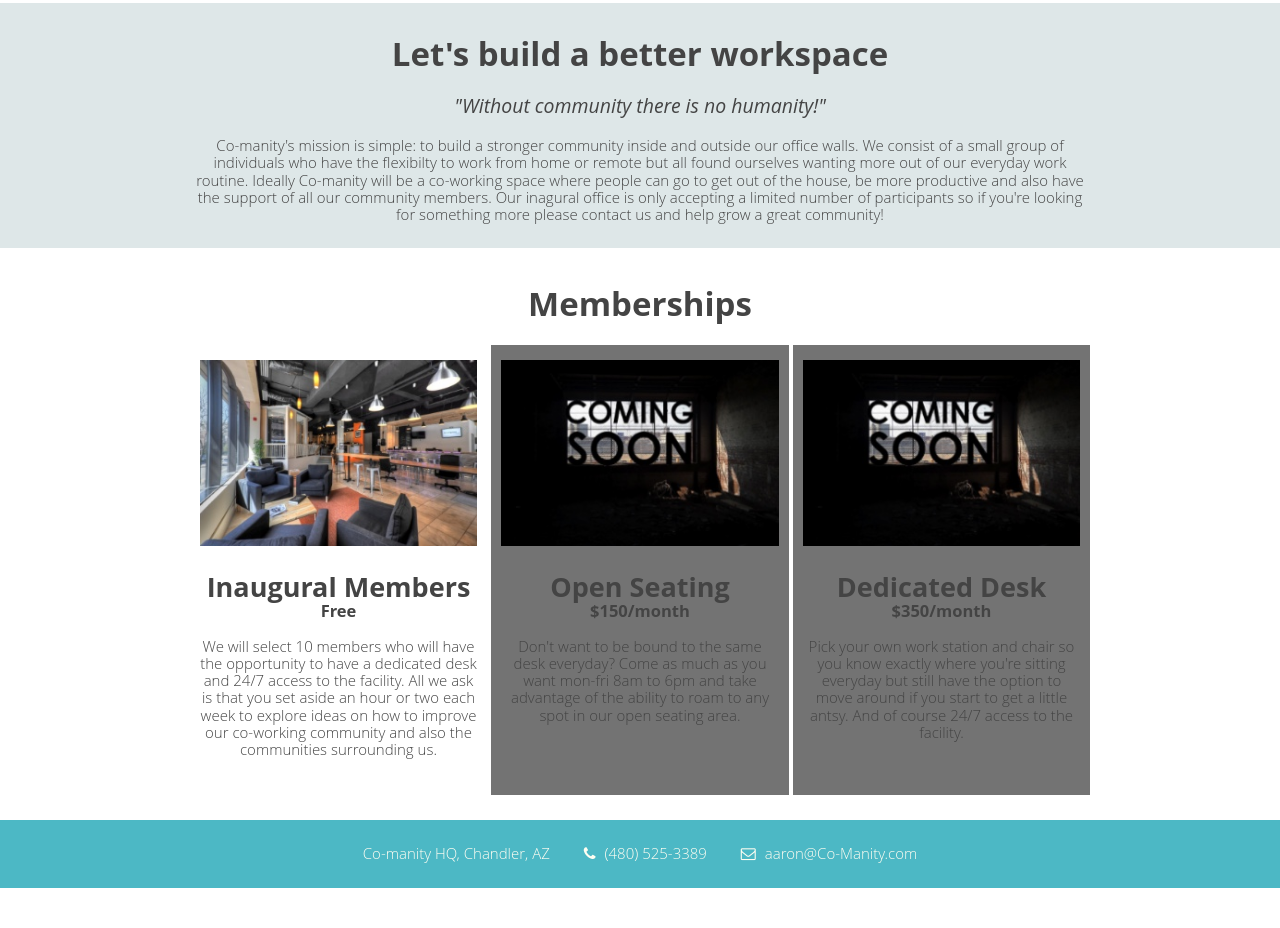
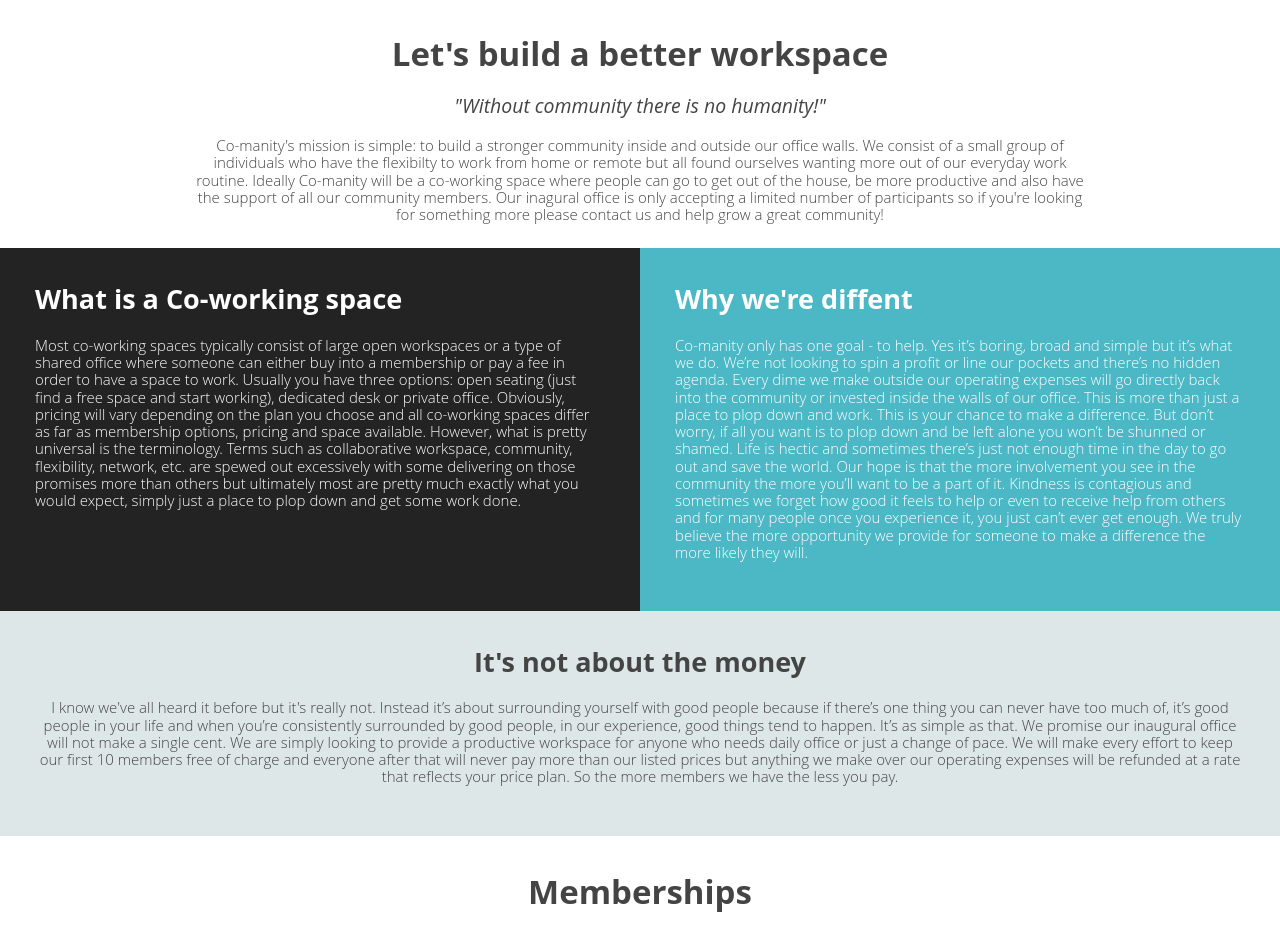
Before and after one commit to coolhand37/Comanity, a website: page index.html in a window 1280 px wide. Shown: the part 472-1400 px from the top of the page. Before the commit the page ends 1360 px from the top, so only its background shows below. Drawn offline with nearby package versions, Linux system fonts and the light colour scheme.

Commit message:
about us tiles added

```diff
--- a/index.css
+++ b/index.css
@@ -156,10 +156,16 @@ body {
 .main-content {
 /*    padding: 15px;*/
     text-align: center;
-    background-color: #dee7e8;
+    /*background-color: #dee7e8;*/
+    /*background-color: #e6eced;*/
+    background-color: white;
 }
 
 .secondary-content {
+    background-color: red;
+}
+
+.tieritary-content {
     background-color: #fff;
     text-align: center;
     padding: 15px;
@@ -330,6 +336,35 @@ form button {
 
 /*******Secondary Content********/
 
+.coworking-tiles {
+    background-color: blue;
+}
+
+.coworking-tiles > div {
+    padding: 35px;
+}
+
+.coworking-tiles h2 {
+    margin-top: 0;
+}
+
+.what-coworking {
+    background-color: #232323;
+    color: white;
+}
+
+.why-different {
+    background-color: #4cb8c5;
+    /*background-color: #9b9b9b;*/
+    color: white;
+}
+
+.not-about-money {
+    background-color: #dee7e8;
+}
+
+/*******Tieritary Content********/
+
 
 .membership-tiles {
     max-width: 370px;
@@ -418,10 +453,11 @@ footer {
 
 @media (min-width: 760px) {
 
-.main-header > div, .hero > div, .main-content > div, .secondary-content > div, footer > div {
+.main-header > div, .hero > div, .main-content > div, /*.secondary-content > div,*/ .tieritary-content > div, footer > div {
     width: 760px;
     margin: auto;
 }
+
 
 .membership-tiles {
     width: 32%;
@@ -440,11 +476,35 @@ footer {
 
 @media (min-width: 930px) {
 
-.main-header > div, .hero > div, .main-content > div, .secondary-content > div, footer > div {
+.main-header > div, .hero > div, .main-content > div, /*.secondary-content > div,*/ .tieritary-content > div, footer > div {
     width: 930px;
     margin: auto;
 }
 
+.coworking-tiles {
+    display: flex;
+    flex-wrap: wrap;
+    justify-content: center;
+}
+
+.coworking-tiles > div {
+    display: inline-block;
+    width: 50%;
+    flex-grow: 1;
+}
+
+.what-coworking {
+/*    order: 2;*/
+}
+
+.why-different {
+    /*order: 1;*/
+}
+
+.not-about-money {
+    /*order: 3;*/
+    text-align: center;
+}
 }
 
 @media (min-width: 1170px) {
--- a/index.html
+++ b/index.html
@@ -39,7 +39,7 @@
 		<div id="home" class="hero">
 			<div>
 				<p>
-					<h1><span>Coming Soon!</span></h1>
+					<h1><span>Coming Soon</span></h1>
 					<button class="hero-button">Learn More</button>
 				</p>
 			</div>
@@ -52,7 +52,7 @@
 					<span>Co-working for humanity!</span>
 				</div>
 				<div>
-					<p>Be a part of the foundation of, what we hope will become, Arizona's largest co-working community. Initial space is limited so please contact us right away to reserve you're spot.</p>
+					<p>Be a part of the foundation of, what we hope will become, Arizona's largest co-working community. We will select the first 10 inagural members who will be eligible for free membership for life.</p>
 					<div class="input">
 						<input name="full_name" value="FULL NAME">
 						</input>
@@ -83,7 +83,26 @@
 				</p>
 			</div>
 		</div>
-		<div id="memberships" class="secondary-content">
+		<div class="secondary-content">
+			<div class="coworking-tiles">
+				<div class="what-coworking">
+					<h2>What is a Co-working space</h2>
+
+					<p>Most co-working spaces typically consist of large open workspaces or a type of shared office where someone can either buy into a membership or pay a fee in order to have a space to work. Usually you have three options: open seating (just find a free space and start working), dedicated desk or private office. Obviously, pricing will vary depending on the plan you choose and all co-working spaces differ as far as membership options, pricing and space available. However, what is pretty universal is the terminology. Terms such as collaborative workspace, community, flexibility, network, etc. are spewed out excessively with some delivering on those promises more than others but ultimately most are pretty much exactly what you would expect, simply just a place to plop down and get some work done.</p>
+				</div>
+				<div class="why-different">
+					<h2>Why we're diffent</h2>
+
+					<p>Co-manity only has one goal - to help. Yes it’s boring, broad and simple but it’s what we do. We’re not looking to spin a profit or line our pockets and there’s no hidden agenda. Every dime we make outside our operating expenses will go directly back into the community or invested inside the walls of our office. This is more than just a place to plop down and work. This is your chance to make a difference. But don’t worry, if all you want is to plop down and be left alone you won’t be shunned or shamed. Life is hectic and sometimes there’s just not enough time in the day to go out and save the world. Our hope is that the more involvement you see in the community the more you’ll want to be a part of it. Kindness is contagious and sometimes we forget how good it feels to help or even to receive help from others and for many people once you experience it, you just can’t ever get enough. We truly believe the more opportunity we provide for someone to make a difference the more likely they will.</p>
+				</div>
+				<div class="not-about-money">
+					<h2>It's not about the money</h2>
+
+					<p>I know we've all heard it before but it's really not. Instead it’s about surrounding yourself with good people because if there’s one thing you can never have too much of, it’s good people in your life and when you’re consistently surrounded by good people, in our experience, good things tend to happen. It’s as simple as that. We promise our inaugural office will not make a single cent. We are simply looking to provide a productive workspace for anyone who needs daily office or just a change of pace. We will make every effort to keep our first 10 members free of charge and everyone after that will never pay more than our listed prices but anything we make over our operating expenses will be refunded at a rate that reflects your price plan. So the more members we have the less you pay.</p>
+				</div>
+			</div>
+		</div>
+		<div id="memberships" class="tieritary-content">
 			<div>
 				<h1>Memberships</h1>
 				<div class="membership-tile-container">
```
